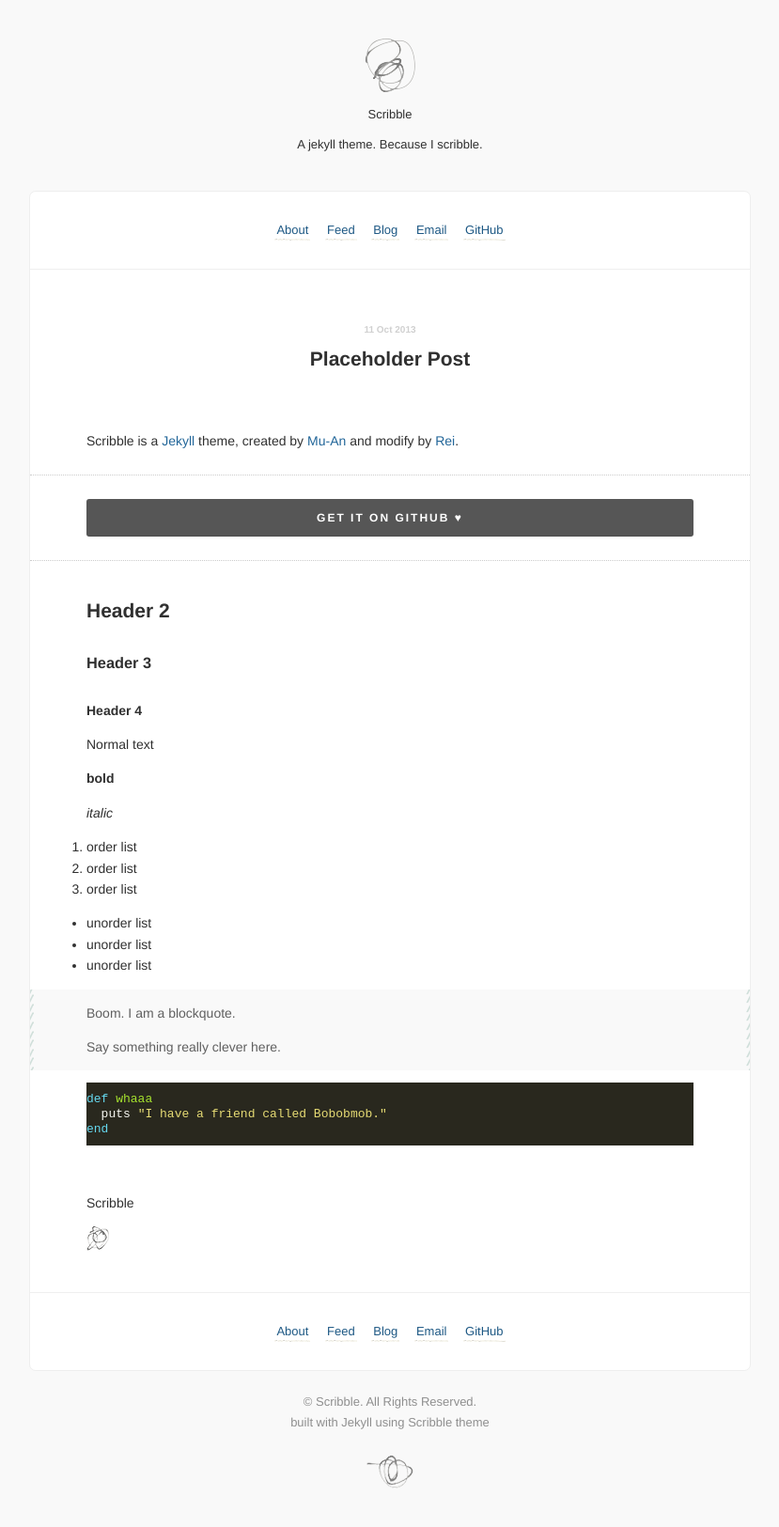
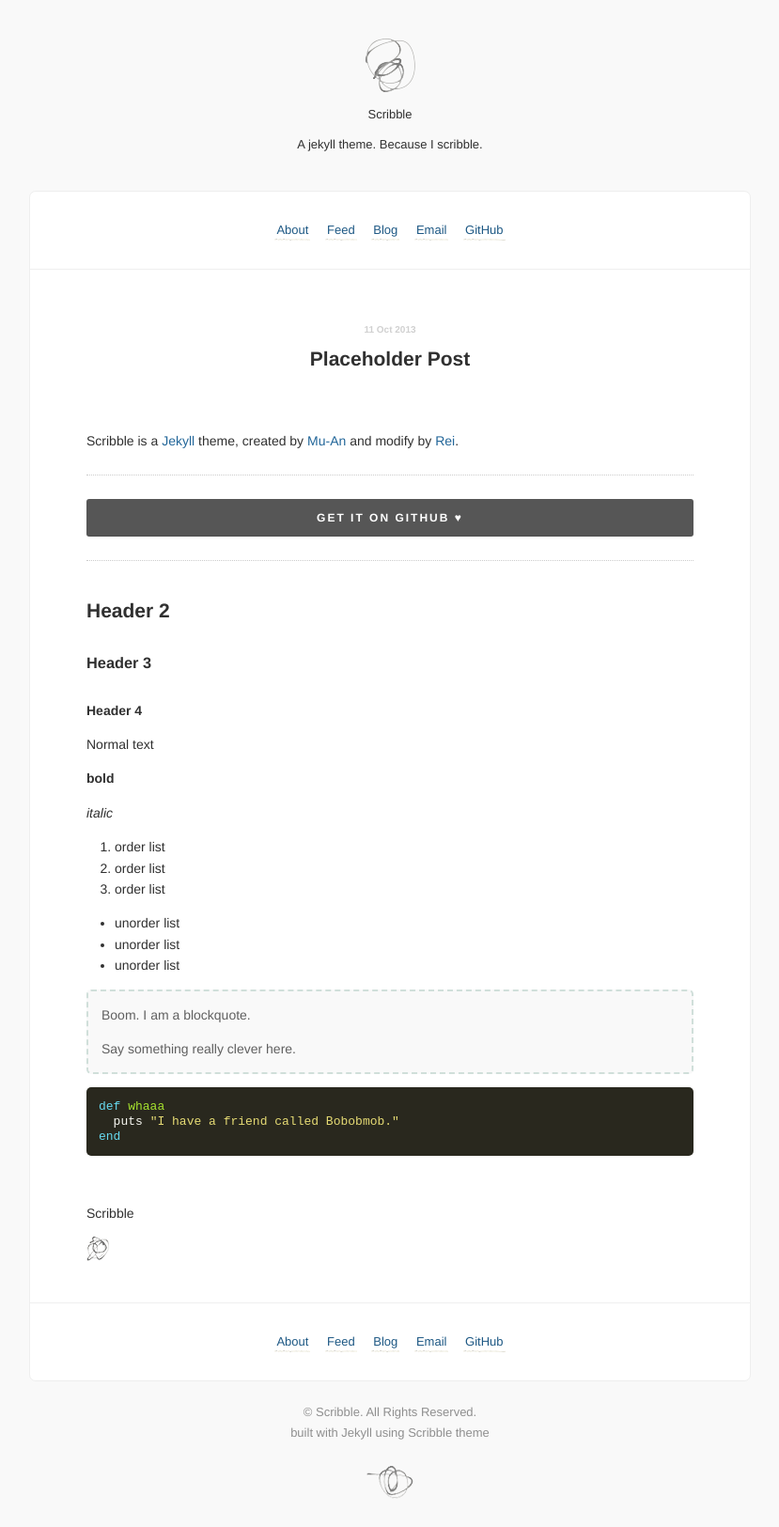
Before and after one commit to chloerei/writings, a Jekyll site: the page built from _posts/2013-10-11-placeholder-post.md, in a window 1280 px wide. Shown: the whole page at 94% size, without its empty margins (225-1054 px from the left). Built offline with Jekyll 4.4.1, drawn with Linux system fonts in a browser that asks for light colours; Markdown is read by kramdown in place of the engine named in the settings.

Commit message:
Update style, change blockquote and pre code style.

```diff
--- a/stylesheets/responsive.css
+++ b/stylesheets/responsive.css
@@ -9,18 +9,4 @@
     body #container #ind-instagram, body #container #ind-linkedin {
       display: none; }
     body #container .links, body #container .content {
-      padding: 15px; }
-      body #container .links section.post > *, body #container .content section.post > * {
-        margin-left: -15px;
-        margin-right: -15px;
-        padding: 0 15px; }
-      body #container .links section.post > ul, body #container .links section.post > ol, body #container .content section.post > ul, body #container .content section.post > ol {
-        margin-left: -15px;
-        margin-right: -15px;
-        padding: 0 30px; }
-      body #container .links section.post li .highlight,
-      body #container .links section.post blockquote, body #container .content section.post li .highlight,
-      body #container .content section.post blockquote {
-        margin-left: -30px;
-        margin-right: -30px;
-        padding: 0 30px; } }
+      padding: 15px; } }
--- a/stylesheets/style.css
+++ b/stylesheets/style.css
@@ -13,8 +13,6 @@ body {
   line-height: 19px;
   padding: 0;
   margin: 0; }
-  body, body * {
-    -webkit-font-smoothing: antialiased; }
 
 img {
   border: none; }
@@ -85,17 +83,17 @@ footer {
     color: #797979; }
 
 #container {
-  *zoom: 1;
-  -webkit-box-sizing: border-box;
-  -moz-box-sizing: border-box;
-  box-sizing: border-box;
   width: 100%;
   max-width: 768px;
   background: #fff;
   margin: 40px auto 20px;
   border-radius: 7px;
   border: 1px solid #eee;
-  position: relative; }
+  position: relative;
+  *zoom: 1;
+  -webkit-box-sizing: border-box;
+  -moz-box-sizing: border-box;
+  box-sizing: border-box; }
   #container:before, #container:after {
     content: " ";
     display: table; }
@@ -163,11 +161,6 @@ a, .as-link {
   a.big-button, .as-link.big-button {
     min-width: 30%;
     border-radius: 3px;
-    -webkit-transition: all, 0.2s;
-    -moz-transition: all, 0.2s;
-    -ms-transition: all, 0.2s;
-    -o-transition: all, 0.2s;
-    transition: all, 0.2s;
     color: #fff;
     cursor: pointer;
     font-size: 12px;
@@ -182,7 +175,12 @@ a, .as-link {
     border-style: solid;
     border-color: #8ab;
     background: #6f8f9f;
-    box-shadow: inset 0 -1px 0px rgba(0, 0, 0, 0.1); }
+    box-shadow: inset 0 -1px 0px rgba(0, 0, 0, 0.1);
+    -webkit-transition: all, 0.2s;
+    -moz-transition: all, 0.2s;
+    -ms-transition: all, 0.2s;
+    -o-transition: all, 0.2s;
+    transition: all, 0.2s; }
     a.big-button:hover, .as-link.big-button:hover {
       background: #608090; }
     a.big-button:active, .as-link.big-button:active {
@@ -214,6 +212,9 @@ hr {
   border-bottom: 1px dotted #CCC;
   margin: 25px 0; }
 
+ul, ol {
+  padding: 0 0 0 30px; }
+
 ul.posts, ul.posts li {
   margin: 0;
   padding: 0;
@@ -237,14 +238,9 @@ section.post {
   margin: 0;
   text-align: left;
   border-top: 0;
-  padding: 0; }
-  section.post > * {
-    margin-left: -60px;
-    margin-right: -60px;
-    padding: 0 60px; }
-  section.post ul ul, section.post ul ol, section.post ol ul, section.post ol ol {
-    margin-left: 0;
-    padding-left: 20px; }
+  padding: 0;
+  font-size: 14px;
+  line-height: 1.6em; }
   section.post h1 {
     text-align: center;
     line-height: 1.5em;
@@ -252,81 +248,41 @@ section.post {
     section.post h1 .date {
       color: #d0d0d0;
       font-size: 10px; }
-  section.post iframe {
-    margin: 0;
-    padding: 0; }
   section.post img {
     padding: 0;
     border-bottom-left-radius: 3px;
     border-bottom-right-radius: 3px;
     border-top-left-radius: 3px;
     border-top-right-radius: 3px; }
-
-section.post, section > p {
-  font-size: 14px;
-  line-height: 1.6em; }
-  section.post *, section > p * {
-    max-width: 100%; }
-  section.post em strong, section > p em strong {
+  section.post em strong {
     background-color: #ffffee;
     padding: 0 2px; }
-  section.post blockquote, section > p blockquote {
+  section.post blockquote {
+    padding: 0 1em;
+    margin: 14px 0;
+    border: 2px dashed #d0dfda;
+    border-radius: 5px;
+    color: #606060;
+    background: #f9f9f9;
     -webkit-transition: all, 0.3s;
     -moz-transition: all, 0.3s;
     -ms-transition: all, 0.3s;
     -o-transition: all, 0.3s;
-    transition: all, 0.3s;
-    color: #606060;
-    background: #f9f9f9;
-    position: relative;
-    overflow: hidden;
-    display: block; }
-    section.post blockquote:hover, section > p blockquote:hover {
+    transition: all, 0.3s; }
+    section.post blockquote:hover {
       color: #454545; }
-    section.post blockquote:hover:before, section > p blockquote:hover:before {
-      color: #b8cec7; }
-    section.post blockquote:before, section > p blockquote:before {
-      left: -2px; }
-    section.post blockquote:after, section > p blockquote:after {
-      right: -2px; }
-    section.post blockquote:before, section.post blockquote:after, section > p blockquote:before, section > p blockquote:after {
-      content: "^^^^^^^^^^^^^^^^^^^^^^^^^^^^^^^^^^^^^^^^^^^^^^^^^^^^^^^^^^^^";
-      font-size: 24px;
-      overflow: hidden;
-      position: absolute;
-      top: 0px;
-      bottom: 0px;
-      line-height: 0.4em;
-      word-break: break-all;
-      color: #d0dfda;
-      display: block;
-      width: 6px !important;
-      white-space: normal; }
-  section.post li .highlight,
-  section.post blockquote, section > p li .highlight,
-  section > p blockquote {
-    margin-left: -60px;
-    margin-right: -60px;
-    padding: 0 60px; }
 
 pre {
   word-wrap: break-word;
-  padding: 10px 0;
   color: #eee;
-  background: #39382e;
+  background: #29281e;
+  padding: 1em;
+  border-radius: 5px;
   width: 100%;
   line-height: 1.2em;
   -webkit-box-sizing: border-box;
   -moz-box-sizing: border-box;
   box-sizing: border-box; }
-
-code {
-  padding: 0 4px;
-  display: inline-block;
-  vertical-align: baseline;
-  zoom: 1;
-  *display: inline;
-  *vertical-align: auto; }
 
 img {
   max-width: 100%; }
--- a/stylesheets/syntax.css
+++ b/stylesheets/syntax.css
@@ -1,5 +1,4 @@
 .highlight { font-size: 13px; }
-div.highlight, div.highlight code, div.highlight pre  { background: #29281e; }
 div.highlight code { padding: 0; }
 div.highlight .c { color: #75715e } /* Comment */
 div.highlight .err { color: #960050; background-color: #1e0010 } /* Error */
```
Also changed, not shown: _assets/responsive.scss (+3 -18 lines), _assets/style.scss (+46 -80 lines).
